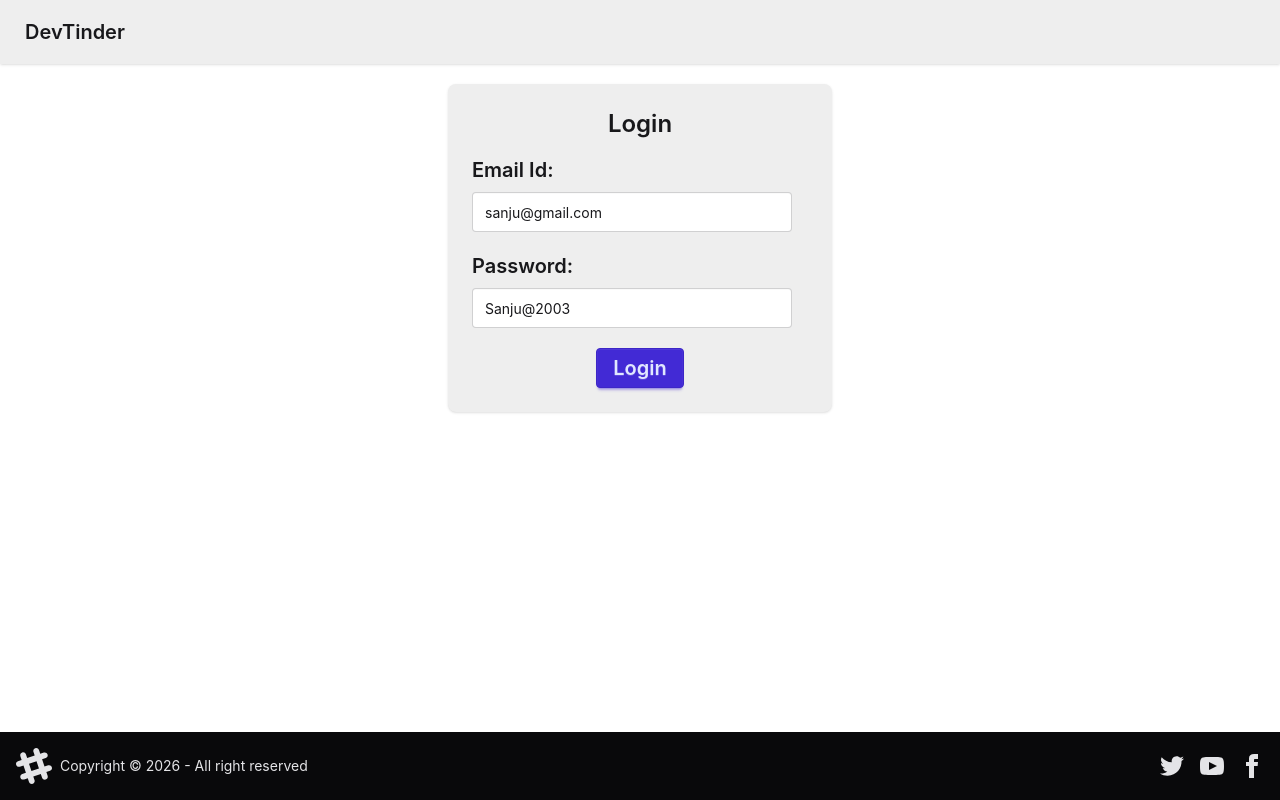
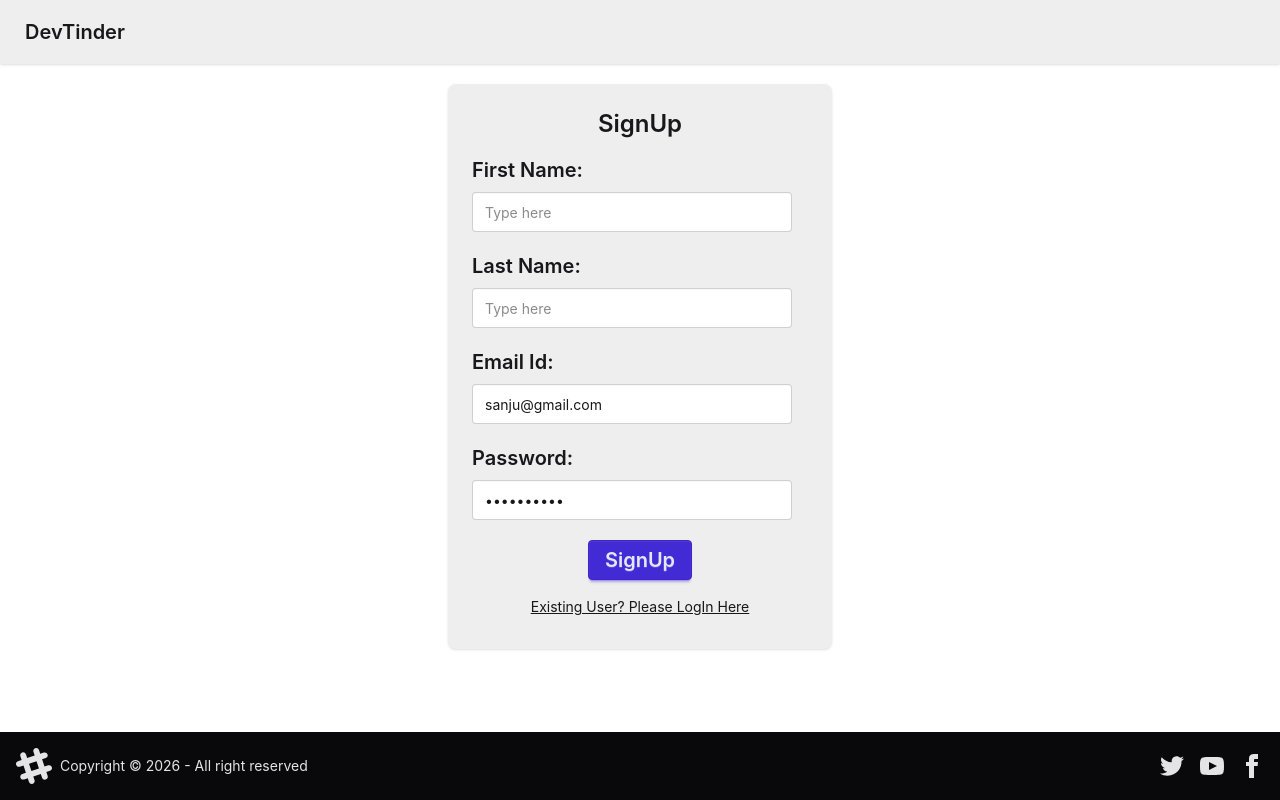
Before and after one commit to Lingala-RAGHU14/devTinder_Frontend, a React (Vite) app: page /login in a window 1280 px wide. Built offline with nearby package versions, Linux system fonts and the light colour scheme; no server answers.

Commit message:
feature: added signup button and E2E test dont

```diff
--- a/index.html
+++ b/index.html
@@ -4,7 +4,7 @@
     <meta charset="UTF-8" />
     <link rel="icon" type="image/svg+xml" href="/favicon.svg" />
     <meta name="viewport" content="width=device-width, initial-scale=1.0" />
-    <title>devtinder-frontend</title>
+    <title>DevTinder</title>
   </head>
   <body>
     <div id="root"></div>
--- a/src/components/EditProfile.jsx
+++ b/src/components/EditProfile.jsx
@@ -10,9 +10,9 @@ const EditProfile = ({ user }) => {
   const [firstName, setFirstName] = useState(user.firstName);
   const [lastName, setLastName] = useState(user.lastName);
   const [photoUrl, setPhotoUrl] = useState(user.photoUrl);
-  const [age, setAge] = useState(user.age);
-  const [gender, setGender] = useState(user.gender);
-  const [about, setAbout] = useState(user.about);
+  const [age, setAge] = useState(user.age || "");
+  const [gender, setGender] = useState(user.gender || "");
+  const [about, setAbout] = useState(user.about || "");
   const [error, setError] = useState("");
   const [showToast, setShowToast] = useState(false)
   const dispatch = useDispatch();
--- a/src/components/Feed.jsx
+++ b/src/components/Feed.jsx
@@ -12,6 +12,7 @@ const Feed = () => {
 
   const getFeed = async () => {
     if (feed) return;
+
     try {
       const res = await axios.get(BASE_URL + "/feed", {
         withCredentials: true,
@@ -25,14 +26,21 @@ const Feed = () => {
   useEffect(() => {
     getFeed();
   }, []);
+  if (!feed) return <h1 className="text-center mt-10">Loading...</h1>;
+
+  const users = Array.isArray(feed?.message)
+    ? feed.message
+    : Array.isArray(feed)
+    ? feed
+    : [];
+
+  if (users.length <= 0)
+    return <h1 className="flex justify-center m-5">No New Users Found!!!</h1>;
 
   return (
-    feed && (
-      <div className="flex justify-center my-5">
-        <Card user={feed?.message[0]} />
-        {/* console.log(user) */}
-      </div>
-    )
+    <div className="flex justify-center my-5">
+      <Card user={users[0]} />
+    </div>
   );
 };
 
--- a/src/components/FeedCard.jsx
+++ b/src/components/FeedCard.jsx
@@ -1,25 +1,59 @@
+import axios from "axios";
+import { BASE_URL } from "../utils/constants";
+import { useDispatch } from "react-redux";
+import { removeUserFromFeed } from "../utils/feedSlice";
 
-const Card = ({user}) => {
-  console.log(user)
-  const {photoUrl, firstName, about, age, gender, lastName} = user
-    return  (
+const Card = ({ user }) => {
+  const { _id, photoUrl, firstName, about, age, gender, lastName } = user;
+
+  const dispatch = useDispatch();
+
+  const reviewFeedConnections = async (status, userId) => {
+    try {
+      const res = await axios.post(
+        BASE_URL + "/request/send/" + status + "/" + userId,
+        {},
+        { withCredentials: true },
+
+      );
+      console.log(res)
+      dispatch(removeUserFromFeed(userId));
+    } catch (err) {
+      console.log(err);
+    }
+  };
+
+
+
+
+  return (
     <div className="card bg-base-300 w-96 shadow-sm">
       <figure>
-    <img
-      src={photoUrl}
-      alt="Shoes" />
+        <img src={photoUrl} alt="Shoes" />
       </figure>
       <div className="card-body">
-    <h2 className="card-title">{firstName  +  " " + lastName}</h2>
-    <p>{age}, {gender}</p>
+        <h2 className="card-title">{firstName + " " + lastName}</h2>
+        <p>
+          {age}, {gender}
+        </p>
         <p>{about}</p>
         <div className="card-actions justify-center">
-      <button className="btn btn-secondary ">Interest</button>
-      <button className="btn btn-primary ">Ignore</button>
+          <button
+            className="btn btn-secondary "
+            onClick={() => reviewFeedConnections("interested", _id)}
+          >
+            Interest
+          </button>
+          <button
+            className="btn btn-primary "
+            onClick={() => reviewFeedConnections("ignored", _id)}
+          >
+            Ignore
+          </button>
         </div>
       </div>
     </div>
-    )
-}
+  );
+};
 
 export default Card;
--- a/src/components/Login.jsx
+++ b/src/components/Login.jsx
@@ -12,6 +12,9 @@ const addUser = (user) => ({
 const Login = () => {
   const [email, setEmailid] = useState("sanju@gmail.com");
   const [password, setPassword] = useState("Sanju@2003");
+  const [firstName, setFirstName] = useState("");
+  const [lastName, setLastName] = useState("");
+  const [isLogInForm, setIsLogInForm] = useState();
   const [error, setError] = useState("")
   const dispatch = useDispatch();
   const navigate = useNavigate();
@@ -28,8 +31,6 @@ const Login = () => {
           withCredentials: true,
         },
       );
-
-
       dispatch(addUser(res.data));
       navigate("/");
     } catch (err) {
@@ -37,11 +38,45 @@ const Login = () => {
       console.error(err.message);
     }
   };
+
+  const handleSignUp = async () => {
+    try{
+      const res = await axios.post(BASE_URL + "/signup", {firstName,lastName,email,password}, {withCredentials : true})
+      dispatch(addUser(res.data));
+      navigate("/profile");
+    }catch(err) {
+      setError(err?.response?.data) || "something went wrong"
+      console.error(err.message);
+    }
+  }
   return (
     <div className="flex justify-center my-5">
       <div className="card bg-base-300 w-96 shadow-sm ">
         <div className="card-body">
-          <h2 className="card-title flex justify-center text-2xl">Login</h2>
+          <h2 className="card-title flex justify-center text-2xl">{isLogInForm ? "Login" : "SignUp"}</h2>
+
+         { !isLogInForm && <><fieldset className="fieldset">
+            <legend className="fieldset-legend text-xl">First Name:</legend>
+            <input
+              type="text"
+              onChange={(e) => setFirstName(e.target.value)}
+              value={firstName}
+              className="input"
+              placeholder="Type here"
+            />
+          </fieldset>
+
+          <fieldset className="fieldset">
+            <legend className="fieldset-legend text-xl">Last Name:</legend>
+            <input
+              type="text"
+              value={lastName}
+              onChange={(e) => setLastName(e.target.value)}
+              className="input"
+              placeholder="Type here"
+            />
+          </fieldset> </>}
+
           <fieldset className="fieldset">
             <legend className="fieldset-legend text-xl">Email Id:</legend>
             <input
@@ -56,7 +91,7 @@ const Login = () => {
           <fieldset className="fieldset">
             <legend className="fieldset-legend text-xl">Password:</legend>
             <input
-              type="text"
+              type="password"
               value={password}
               onChange={(e) => setPassword(e.target.value)}
               className="input"
@@ -65,10 +100,11 @@ const Login = () => {
           </fieldset>
           <p className="text-red-500">{error}</p>
           <div className="card-actions flex justify-center">
-            <button className="btn btn-primary text-xl" onClick={handlelogin}>
-              Login
+            <button className="btn btn-primary text-xl" onClick={isLogInForm ? handlelogin : handleSignUp }>
+              {isLogInForm ? "Login" : "SignUp"}
             </button>
           </div>
+          <p className="text-center my-2 underline cursor-pointer" onClick={()=>setIsLogInForm(value => !value)}>{isLogInForm ? "New User? SignUp Here" : "Existing User? Please LogIn Here "}</p>
         </div>
       </div>
     </div>
--- a/src/components/Requests.jsx
+++ b/src/components/Requests.jsx
@@ -11,11 +11,12 @@ const Requests = () => {
   const dispatch = useDispatch();
   const reviewRequest = async (status, _id) => {
     try {
-      const res = await axios.post(
+      const response = await axios.post(
         BASE_URL + "/request/review/" + status + "/" + _id,
         {},
         { withCredentials: true },
       );
+      console.log(response.data)
       dispatch(removeRequest(_id))
     } catch (err) {
       console.error(err.message);
@@ -64,13 +65,13 @@ const Requests = () => {
               </div>
               <div className="">
                 <button
-                  className="btn btn-secondary m-5 text-xl"
+                  className="btn btn-secondary m-2 text-xl"
                   onClick={() => reviewRequest("accepted", request._id)}
                 >
                   Accept
                 </button>
                 <button
-                  className="btn btn-primary text-xl"
+                  className="btn btn-primary text-xl m-2"
                   onClick={() => reviewRequest("rejected", request._id)}
                 >
                   Reject
--- a/src/utils/feedSlice.js
+++ b/src/utils/feedSlice.js
@@ -1,19 +1,19 @@
-import {createSlice} from "@reduxjs/toolkit"
-
+import { createSlice } from "@reduxjs/toolkit";
 
 const feedSlice = createSlice({
-    name :"feed",
-    initialState : null,
-    reducers: {
-        addFeed : (state,action) => {
-            return action.payload
-        },
-        removeFeed : () => {
-            return null
-        }
-    }
+  name: "feed",
+  initialState: null,
+  reducers: {
+    addFeed: (state, action) => {
+      return action.payload;
+    },
+    removeUserFromFeed: (state, action) => {
+      state.message = state.message.filter(
+        (user) => user._id !== action.payload,
+      );
+    },
+  },
+});
 
-})
-
-export const {addFeed,removeFeed} = feedSlice.actions
-export default feedSlice.reducer
+export const { addFeed, removeUserFromFeed } = feedSlice.actions;
+export default feedSlice.reducer;
```
Lines whose indentation alone changed are shown as unchanged.
